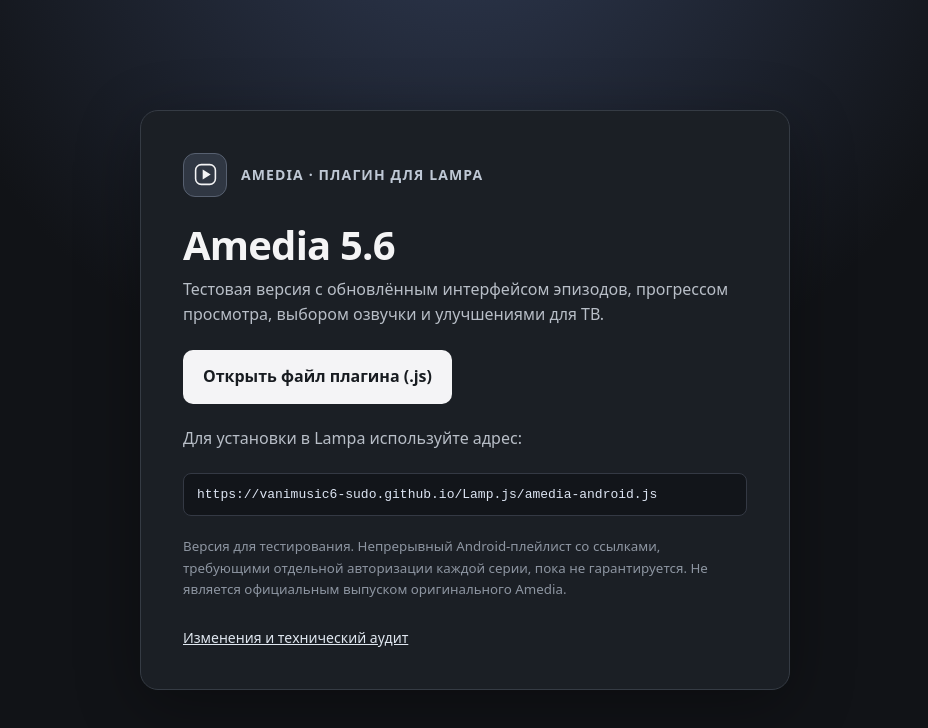
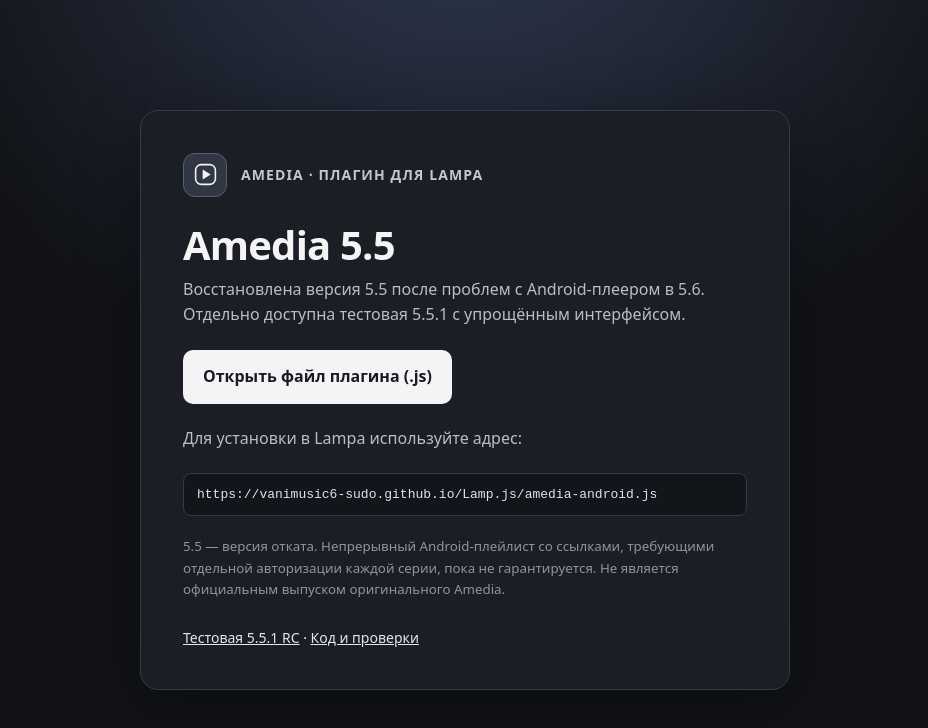
Before and after one commit to vanimusic6-sudo/Lamp.js, a plain HTML site: page index.html in a window 1280 px wide. Shown: the whole page, without its empty margins (175-1103 px from the left). Drawn offline with Linux system fonts and the light colour scheme.

Commit message:
Fix Pages landing page after 5.6 rollback and link separate 5.5.1 test build

```diff
--- a/index.html
+++ b/index.html
@@ -3,7 +3,7 @@
 <head>
 <meta charset="utf-8"><meta name="viewport" content="width=device-width,initial-scale=1">
 <meta name="color-scheme" content="dark">
-<title>Amedia 5.6 — Lampa</title>
+<title>Amedia 5.5 — Lampa</title>
 <style>
 :root{font-family:system-ui,-apple-system,Segoe UI,Roboto,sans-serif;color:#f4f4f5;background:#111317}
 *{box-sizing:border-box}body{min-height:100vh;margin:0;display:grid;place-items:center;padding:24px;background:radial-gradient(circle at 50% -20%,#303b54 0%,transparent 50%),#111317}
@@ -18,11 +18,11 @@ small{color:#8d95a1;line-height:1.6;display:block;margin-top:20px}a{color:#e0e7f
 </head>
 <body><main>
 <div class="brand"><div class="logo" aria-hidden="true"><svg viewBox="0 0 24 24" width="25" height="25" fill="none" stroke="currentColor" stroke-width="1.5"><rect x="2.5" y="2.5" width="19" height="19" rx="5.5"/><path d="M9.3 7.1 17 12l-7.7 4.9z" fill="currentColor" stroke="none"/></svg></div><span>Amedia · плагин для Lampa</span></div>
-<h1>Amedia 5.6</h1>
-<p>Тестовая версия с обновлённым интерфейсом эпизодов, прогрессом просмотра, выбором озвучки и улучшениями для ТВ.</p>
+<h1>Amedia 5.5</h1>
+<p>Восстановлена версия 5.5 после проблем с Android-плеером в 5.6. Отдельно доступна тестовая 5.5.1 с упрощённым интерфейсом.</p>
 <p><a class="download" href="./amedia-android.js">Открыть файл плагина (.js)</a></p>
 <p>Для установки в Lampa используйте адрес:</p>
 <code>https://vanimusic6-sudo.github.io/Lamp.js/amedia-android.js</code>
-<small>Версия для тестирования. Непрерывный Android-плейлист со ссылками, требующими отдельной авторизации каждой серии, пока не гарантируется. Не является официальным выпуском оригинального Amedia.</small>
-<footer><a href="https://github.com/vanimusic6-sudo/Lamp.js/pull/19">Изменения и технический аудит</a></footer>
+<small>5.5 — версия отката. Непрерывный Android-плейлист со ссылками, требующими отдельной авторизации каждой серии, пока не гарантируется. Не является официальным выпуском оригинального Amedia.</small>
+<footer><a href="./amedia-551-rc1.js">Тестовая 5.5.1 RC</a> · <a href="https://github.com/vanimusic6-sudo/Lamp.js/pull/20">Код и проверки</a></footer>
 </main></body></html>
```
